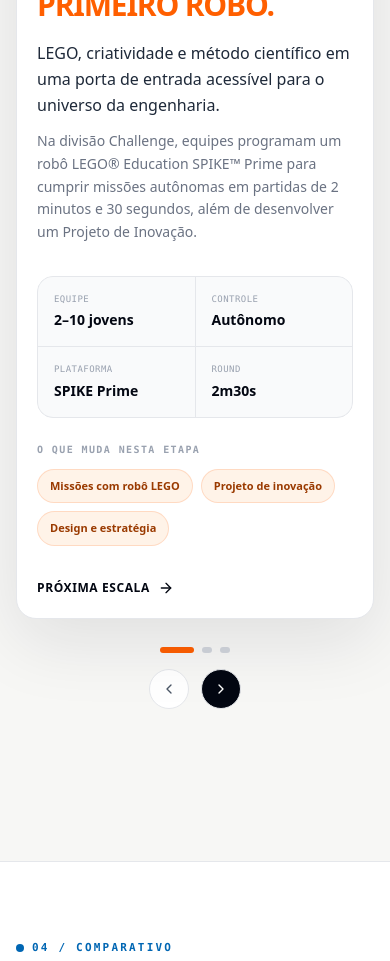
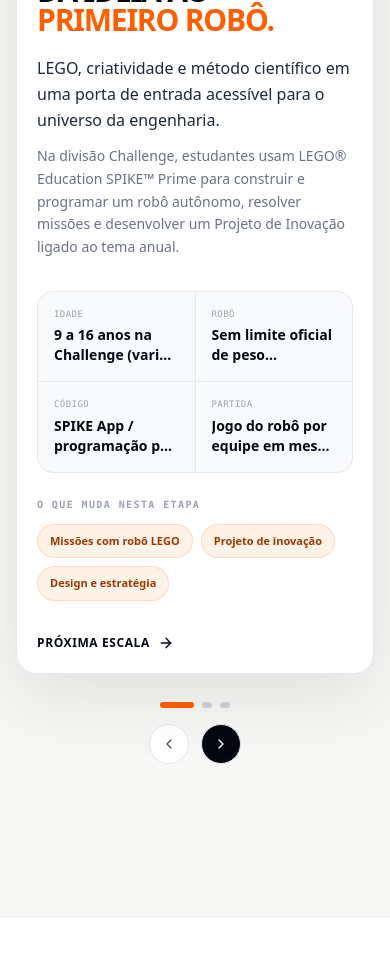
Before and after one commit to caastro-kng/FIRST, a React (Vite) app: page / in a window 390 px wide. Shown: the part 4600-5561 px from the top of the page. Built offline with nearby package versions, Linux system fonts and the light colour scheme.

Commit message:
refactor: centralize league data in carousel

```diff
--- a/src/components/LeaguesCarousel.tsx
+++ b/src/components/LeaguesCarousel.tsx
@@ -2,113 +2,78 @@ import React, { useCallback, useEffect, useRef, useState } from 'react';
 import { ArrowRight, ChevronLeft, ChevronRight, Cpu, Layers3, Trophy } from 'lucide-react';
 import { AnimatePresence, motion } from 'motion/react';
 import { LEAGUES_DATA } from '../data/firstData';
+import { LeagueId } from '../types/first';
 
-const LEAGUE_KEYS = ['fll', 'ftc', 'frc'] as const;
-type LeagueKey = (typeof LEAGUE_KEYS)[number];
-
-const LEAGUES_CONFIG = [
+const LEAGUES_CONFIG: Array<{
+  key: LeagueId;
+  indexStr: string;
+  headlinePrefix: string;
+  headlineHighlight: string;
+  intro: string;
+  accentColor: string;
+  accentSoft: string;
+  accentText: string;
+  progression: string;
+  icon: React.ComponentType<{ className?: string }>;
+  focus: string[];
+  photoCaption: string;
+}> = [
   {
-    key: 'fll' as LeagueKey,
+    key: 'fll',
     indexStr: '01 / 03',
-    shortName: 'FLL',
-    name: 'FIRST LEGO League',
-    eyebrow: '9 A 16 ANOS • PRIMEIRO CONTATO',
     headlinePrefix: 'DA IDEIA AO',
     headlineHighlight: 'PRIMEIRO ROBÔ.',
     intro: 'LEGO, criatividade e método científico em uma porta de entrada acessível para o universo da engenharia.',
-    detail: 'Na divisão Challenge, equipes programam um robô LEGO® Education SPIKE™ Prime para cumprir missões autônomas em partidas de 2 minutos e 30 segundos, além de desenvolver um Projeto de Inovação.',
     accentColor: '#FF5F00',
     accentSoft: '#FFF3E8',
     accentText: '#9A3A00',
     progression: 'LEGO',
     icon: Layers3,
-    specs: [
-      { label: 'Equipe', value: '2–10 jovens' },
-      { label: 'Controle', value: 'Autônomo' },
-      { label: 'Plataforma', value: 'SPIKE Prime' },
-      { label: 'Round', value: '2m30s' },
-    ],
-    focus: [
-      'Missões com robô LEGO',
-      'Projeto de inovação',
-      'Design e estratégia',
-    ],
+    focus: ['Missões com robô LEGO', 'Projeto de inovação', 'Design e estratégia'],
     photoCaption: 'LEGO® EDUCATION • AUTONOMIA • DESCOBERTA',
   },
   {
-    key: 'ftc' as LeagueKey,
+    key: 'ftc',
     indexStr: '02 / 03',
-    shortName: 'FTC',
-    name: 'FIRST Tech Challenge',
-    eyebrow: '12 A 18 ANOS • ENGENHARIA APLICADA',
     headlinePrefix: 'QUANDO O PROJETO',
     headlineHighlight: 'VIRA MÁQUINA.',
     intro: 'Metal, eletrônica e software entram em cena para transformar conceitos de engenharia em desempenho real de arena.',
-    detail: 'Robôs começam contidos em um cubo de 18 pol. (45,7 cm) e competem em alianças 2 contra 2. No manual 2025–2026, não existe limite oficial de peso para o robô.',
     accentColor: '#0066B3',
     accentSoft: '#EAF5FF',
     accentText: '#004D87',
     progression: 'METAL',
     icon: Cpu,
-    specs: [
-      { label: 'Peso', value: 'Sem limite oficial' },
-      { label: 'Início', value: 'Cubo 45,7 cm' },
-      { label: 'Código', value: 'Java / Blocks' },
-      { label: 'Arena', value: '2 × 2' },
-    ],
-    focus: [
-      'Visão computacional',
-      'Portfólio de engenharia',
-      'Sistemas mecânicos reais',
-    ],
+    focus: ['Visão computacional', 'Portfólio de engenharia', 'Sistemas mecânicos reais'],
     photoCaption: 'ALUMÍNIO • MOTORES 12V • JAVA • ESTRATÉGIA',
   },
   {
-    key: 'frc' as LeagueKey,
+    key: 'frc',
     indexStr: '03 / 03',
-    shortName: 'FRC',
-    name: 'FIRST Robotics Competition',
-    eyebrow: '14 A 18 ANOS • ESCALA INDUSTRIAL',
     headlinePrefix: 'ENGENHARIA EM',
     headlineHighlight: 'ESCALA DE ARENA.',
     intro: 'Robôs industriais, alianças 3 contra 3 e uma atmosfera que aproxima engenharia, estratégia e esporte.',
-    detail: 'Pelas regras oficiais de 2026, o robô pode pesar até 115 lb (52,16 kg), sem contar bumpers e bateria, e inicia com perímetro máximo de 110 pol. e até 30 pol. de altura.',
     accentColor: '#ED1C24',
     accentSoft: '#FFF0F1',
     accentText: '#A20F15',
     progression: 'ARENA',
     icon: Trophy,
-    specs: [
-      { label: 'Peso', value: 'Até 52,16 kg' },
-      { label: 'Aliança', value: '3 × 3' },
-      { label: 'Código', value: 'WPILib' },
-      { label: 'Escala', value: 'Industrial' },
-    ],
-    focus: [
-      'Swerve Drive 360°',
-      'Controle industrial',
-      'Impacto e alta velocidade',
-    ],
+    focus: ['Swerve Drive 360°', 'Controle industrial', 'Impacto e alta velocidade'],
     photoCaption: 'SWERVE • WPILIB • ALIANÇAS 3V3 • ALTA POTÊNCIA',
   },
 ];
 
 const slideVariants = {
-  enter: (direction: number) => ({
-    x: direction > 0 ? 48 : -48,
-    opacity: 0,
-  }),
-  center: {
-    x: 0,
-    opacity: 1,
-    transition: { duration: 0.5, ease: [0.16, 1, 0.3, 1] },
-  },
-  exit: (direction: number) => ({
-    x: direction > 0 ? -48 : 48,
-    opacity: 0,
-    transition: { duration: 0.35, ease: [0.16, 1, 0.3, 1] },
-  }),
+  enter: (direction: number) => ({ x: direction > 0 ? 48 : -48, opacity: 0 }),
+  center: { x: 0, opacity: 1, transition: { duration: 0.5, ease: [0.16, 1, 0.3, 1] } },
+  exit: (direction: number) => ({ x: direction > 0 ? -48 : 48, opacity: 0, transition: { duration: 0.35, ease: [0.16, 1, 0.3, 1] } }),
 };
+
+const getSpecs = (league: (typeof LEAGUES_DATA)[string]) => [
+  { label: 'Idade', value: league.targetAge },
+  { label: 'Robô', value: league.robotWeight },
+  { label: 'Código', value: league.programming[0] },
+  { label: 'Partida', value: league.allianceFormat },
+];
 
 export const LeaguesCarousel: React.FC = () => {
   const [currentIndex, setCurrentIndex] = useState(0);
@@ -119,15 +84,13 @@ export const LeaguesCarousel: React.FC = () => {
   const activeConfig = LEAGUES_CONFIG[currentIndex];
   const activeData = LEAGUES_DATA[activeConfig.key];
   const ActiveIcon = activeConfig.icon;
+  const specs = getSpecs(activeData);
 
-  const goToSlide = useCallback(
-    (index: number) => {
-      if (index === currentIndex) return;
-      setDirection(index > currentIndex ? 1 : -1);
-      setCurrentIndex(index);
-    },
-    [currentIndex],
-  );
+  const goToSlide = useCallback((index: number) => {
+    if (index === currentIndex) return;
+    setDirection(index > currentIndex ? 1 : -1);
+    setCurrentIndex(index);
+  }, [currentIndex]);
 
   const prevSlide = useCallback(() => {
     setDirection(-1);
@@ -143,15 +106,11 @@ export const LeaguesCarousel: React.FC = () => {
     const handleKeyDown = (event: KeyboardEvent) => {
       const section = document.getElementById('ligas');
       if (!section) return;
-
       const rect = section.getBoundingClientRect();
-      const inView = rect.top < window.innerHeight && rect.bottom > 0;
-      if (!inView) return;
-
+      if (!(rect.top < window.innerHeight && rect.bottom > 0)) return;
       if (event.key === 'ArrowLeft') prevSlide();
       if (event.key === 'ArrowRight') nextSlide();
     };
-
     window.addEventListener('keydown', handleKeyDown);
     return () => window.removeEventListener('keydown', handleKeyDown);
   }, [nextSlide, prevSlide]);
@@ -167,41 +126,28 @@ export const LeaguesCarousel: React.FC = () => {
 
   const handleTouchEnd = () => {
     if (touchStartX.current === null || touchEndX.current === null) return;
-
     const distance = touchStartX.current - touchEndX.current;
-    if (Math.abs(distance) > 45) {
-      distance > 0 ? nextSlide() : prevSlide();
-    }
-
+    if (Math.abs(distance) > 45) distance > 0 ? nextSlide() : prevSlide();
     touchStartX.current = null;
     touchEndX.current = null;
   };
 
   return (
-    <section
-      id="ligas"
-      className="scroll-mt-24 lg:scroll-mt-28 bg-[#F7F7F5] relative border-b border-gray-200 overflow-hidden select-none"
-    >
+    <section id="ligas" className="scroll-mt-24 lg:scroll-mt-28 bg-[#F7F7F5] relative border-b border-gray-200 overflow-hidden select-none">
       <div className="absolute inset-0 pointer-events-none opacity-60 bg-[radial-gradient(circle_at_85%_10%,rgba(0,102,179,0.08),transparent_28%)]" />
 
       <div className="max-w-7xl mx-auto px-4 sm:px-6 lg:px-8 py-20 lg:py-28 relative">
         <div className="grid grid-cols-1 lg:grid-cols-12 gap-8 lg:gap-12 items-end mb-10 lg:mb-14">
           <div className="lg:col-span-8">
             <div className="inline-flex items-center gap-2 text-[10px] sm:text-[11px] font-mono font-bold uppercase tracking-[0.18em] text-[#0066B3] mb-4">
-              <span className="w-1.5 h-1.5 bg-[#0066B3] rounded-full" />
-              03 / ECOSSISTEMA FIRST
+              <span className="w-1.5 h-1.5 bg-[#0066B3] rounded-full" />03 / ECOSSISTEMA FIRST
             </div>
-
             <h2 className="text-[2.5rem] sm:text-5xl lg:text-6xl font-black text-gray-950 tracking-[-0.04em] uppercase leading-[0.94] max-w-4xl">
-              UMA JORNADA.
-              <span className="block text-[#0066B3]">TRÊS ESCALAS DE ENGENHARIA.</span>
+              UMA JORNADA.<span className="block text-[#0066B3]">TRÊS ESCALAS DE ENGENHARIA.</span>
             </h2>
           </div>
-
           <div className="lg:col-span-4 lg:pb-1">
-            <p className="text-sm sm:text-base text-gray-600 leading-relaxed max-w-md lg:ml-auto">
-              Do primeiro protótipo em LEGO a máquinas de escala industrial: a complexidade cresce, mas a lógica permanece a mesma — imaginar, construir, testar e competir.
-            </p>
+            <p className="text-sm sm:text-base text-gray-600 leading-relaxed max-w-md lg:ml-auto">Do primeiro protótipo em LEGO a máquinas de escala industrial: a complexidade cresce, mas a lógica permanece a mesma — imaginar, construir, testar e competir.</p>
           </div>
         </div>
 
@@ -210,41 +156,16 @@ export const LeaguesCarousel: React.FC = () => {
             {LEAGUES_CONFIG.map((league, index) => {
               const isActive = index === currentIndex;
               const Icon = league.icon;
-
+              const data = LEAGUES_DATA[league.key];
               return (
-                <button
-                  key={league.key}
-                  type="button"
-                  role="tab"
-                  aria-selected={isActive}
-                  aria-controls={`slide-league-${league.key}`}
-                  onClick={() => goToSlide(index)}
-                  className={`relative px-3 sm:px-5 py-4 sm:py-5 text-left transition-all border-r last:border-r-0 border-gray-200 ${
-                    isActive ? 'bg-gray-950 text-white' : 'bg-white text-gray-500 hover:bg-gray-50 hover:text-gray-950'
-                  }`}
-                >
-                  <div
-                    className="absolute top-0 left-0 right-0 h-1 transition-opacity"
-                    style={{ backgroundColor: league.accentColor, opacity: isActive ? 1 : 0 }}
-                  />
-
+                <button key={league.key} type="button" role="tab" aria-selected={isActive} aria-controls={`slide-league-${league.key}`} onClick={() => goToSlide(index)} className={`relative px-3 sm:px-5 py-4 sm:py-5 text-left transition-all border-r last:border-r-0 border-gray-200 ${isActive ? 'bg-gray-950 text-white' : 'bg-white text-gray-500 hover:bg-gray-50 hover:text-gray-950'}`}>
+                  <div className="absolute top-0 left-0 right-0 h-1 transition-opacity" style={{ backgroundColor: league.accentColor, opacity: isActive ? 1 : 0 }} />
                   <div className="flex items-center gap-2 sm:gap-3">
-                    <div
-                      className="hidden sm:flex w-9 h-9 rounded-full items-center justify-center shrink-0"
-                      style={{
-                        backgroundColor: isActive ? `${league.accentColor}22` : league.accentSoft,
-                        color: league.accentColor,
-                      }}
-                    >
-                      <Icon className="w-4 h-4" />
-                    </div>
-
+                    <div className="hidden sm:flex w-9 h-9 rounded-full items-center justify-center shrink-0" style={{ backgroundColor: isActive ? `${league.accentColor}22` : league.accentSoft, color: league.accentColor }}><Icon className="w-4 h-4" /></div>
                     <div className="min-w-0">
                       <div className="text-[10px] font-mono uppercase tracking-wider opacity-60">{league.indexStr}</div>
-                      <div className="text-sm sm:text-base font-black uppercase tracking-tight">{league.shortName}</div>
-                      <div className="hidden md:block text-[10px] font-mono uppercase tracking-wide opacity-60 mt-0.5">
-                        {league.progression}
-                      </div>
+                      <div className="text-sm sm:text-base font-black uppercase tracking-tight">{data.acronym}</div>
+                      <div className="hidden md:block text-[10px] font-mono uppercase tracking-wide opacity-60 mt-0.5">{league.progression}</div>
                     </div>
                   </div>
                 </button>
@@ -253,59 +174,20 @@ export const LeaguesCarousel: React.FC = () => {
           </div>
         </div>
 
-        <div
-          onTouchStart={handleTouchStart}
-          onTouchMove={handleTouchMove}
-          onTouchEnd={handleTouchEnd}
-          id={`slide-league-${activeConfig.key}`}
-          role="region"
-          aria-roledescription="carousel"
-          aria-label={`${activeConfig.name} — ${activeConfig.indexStr}`}
-          className="relative"
-        >
+        <div onTouchStart={handleTouchStart} onTouchMove={handleTouchMove} onTouchEnd={handleTouchEnd} id={`slide-league-${activeConfig.key}`} role="region" aria-roledescription="carousel" aria-label={`${activeData.name} — ${activeConfig.indexStr}`} className="relative">
           <AnimatePresence mode="wait" custom={direction}>
-            <motion.div
-              key={activeConfig.key}
-              custom={direction}
-              variants={slideVariants}
-              initial="enter"
-              animate="center"
-              exit="exit"
-              className="grid grid-cols-1 lg:grid-cols-12 bg-white border border-gray-200 rounded-[1.75rem] overflow-hidden shadow-[0_22px_70px_rgba(17,24,39,0.10)]"
-            >
+            <motion.div key={activeConfig.key} custom={direction} variants={slideVariants} initial="enter" animate="center" exit="exit" className="grid grid-cols-1 lg:grid-cols-12 bg-white border border-gray-200 rounded-[1.75rem] overflow-hidden shadow-[0_22px_70px_rgba(17,24,39,0.10)]">
               <div className="lg:col-span-7 relative min-h-[360px] sm:min-h-[480px] lg:min-h-[620px] bg-gray-950 overflow-hidden">
-                <motion.img
-                  src={activeData.imageUrl}
-                  alt={activeData.name}
-                  initial={{ scale: 1.06 }}
-                  animate={{ scale: 1 }}
-                  transition={{ duration: 0.85, ease: [0.16, 1, 0.3, 1] }}
-                  className="absolute inset-0 w-full h-full object-cover"
-                  referrerPolicy="no-referrer"
-                />
-
+                <motion.img src={activeData.imageUrl} alt={activeData.name} initial={{ scale: 1.06 }} animate={{ scale: 1 }} transition={{ duration: 0.85, ease: [0.16, 1, 0.3, 1] }} className="absolute inset-0 w-full h-full object-cover" referrerPolicy="no-referrer" />
                 <div className="absolute inset-0 bg-gradient-to-t from-black via-black/30 to-black/10" />
                 <div className="absolute inset-0 bg-gradient-to-r from-black/25 via-transparent to-transparent" />
-
                 <div className="absolute top-5 left-5 sm:top-7 sm:left-7 flex items-center gap-2">
-                  <div
-                    className="px-3 py-1.5 rounded-full text-[10px] font-mono font-black uppercase tracking-[0.15em] text-white backdrop-blur-md border border-white/15"
-                    style={{ backgroundColor: `${activeConfig.accentColor}DD` }}
-                  >
-                    {activeConfig.shortName}
-                  </div>
-                  <div className="px-3 py-1.5 rounded-full text-[10px] font-mono font-bold uppercase tracking-[0.12em] text-white/85 bg-black/45 backdrop-blur-md border border-white/10">
-                    {activeConfig.progression}
-                  </div>
+                  <div className="px-3 py-1.5 rounded-full text-[10px] font-mono font-black uppercase tracking-[0.15em] text-white backdrop-blur-md border border-white/15" style={{ backgroundColor: `${activeConfig.accentColor}DD` }}>{activeData.acronym}</div>
+                  <div className="px-3 py-1.5 rounded-full text-[10px] font-mono font-bold uppercase tracking-[0.12em] text-white/85 bg-black/45 backdrop-blur-md border border-white/10">{activeConfig.progression}</div>
                 </div>
-
                 <div className="absolute left-5 right-5 bottom-5 sm:left-7 sm:right-7 sm:bottom-7 text-white">
-                  <div className="text-[10px] sm:text-[11px] font-mono font-bold uppercase tracking-[0.16em] mb-3" style={{ color: activeConfig.accentColor }}>
-                    {activeConfig.photoCaption}
-                  </div>
-                  <p className="text-sm sm:text-base lg:text-lg leading-relaxed text-white/90 max-w-2xl">
-                    “{activeData.quote}”
-                  </p>
+                  <div className="text-[10px] sm:text-[11px] font-mono font-bold uppercase tracking-[0.16em] mb-3" style={{ color: activeConfig.accentColor }}>{activeConfig.photoCaption}</div>
+                  <p className="text-sm sm:text-base lg:text-lg leading-relaxed text-white/90 max-w-2xl">“{activeData.quote}”</p>
                 </div>
               </div>
 
@@ -313,59 +195,34 @@ export const LeaguesCarousel: React.FC = () => {
                 <div>
                   <div className="flex items-center justify-between gap-4 mb-8">
                     <div className="inline-flex items-center gap-2 text-[10px] font-mono font-bold uppercase tracking-[0.14em]" style={{ color: activeConfig.accentText }}>
-                      <span className="w-1.5 h-1.5 rounded-full" style={{ backgroundColor: activeConfig.accentColor }} />
-                      {activeConfig.eyebrow}
+                      <span className="w-1.5 h-1.5 rounded-full" style={{ backgroundColor: activeConfig.accentColor }} />{activeData.targetAge}
                     </div>
                     <span className="text-[10px] font-mono text-gray-400">{activeConfig.indexStr}</span>
                   </div>
-
                   <h3 className="text-3xl sm:text-4xl xl:text-[3.25rem] font-black uppercase tracking-[-0.04em] leading-[0.96] text-gray-950 mb-5">
-                    {activeConfig.headlinePrefix}
-                    <span className="block" style={{ color: activeConfig.accentColor }}>
-                      {activeConfig.headlineHighlight}
-                    </span>
+                    {activeConfig.headlinePrefix}<span className="block" style={{ color: activeConfig.accentColor }}>{activeConfig.headlineHighlight}</span>
                   </h3>
-
                   <p className="text-base text-gray-800 leading-relaxed font-medium mb-3">{activeConfig.intro}</p>
-                  <p className="text-sm text-gray-500 leading-relaxed">{activeConfig.detail}</p>
+                  <p className="text-sm text-gray-500 leading-relaxed">{activeData.description}</p>
                 </div>
 
                 <div>
                   <div className="grid grid-cols-2 gap-px bg-gray-200 border border-gray-200 rounded-2xl overflow-hidden mb-6">
-                    {activeConfig.specs.map((spec) => (
+                    {specs.map((spec) => (
                       <div key={spec.label} className="bg-gray-50 px-4 py-4">
                         <div className="text-[9px] font-mono uppercase tracking-wider text-gray-400 mb-1">{spec.label}</div>
-                        <div className="text-sm font-black text-gray-950">{spec.value}</div>
+                        <div className="text-sm font-black text-gray-950 line-clamp-2">{spec.value}</div>
                       </div>
                     ))}
                   </div>
-
                   <div className="mb-7">
                     <div className="text-[10px] font-mono font-bold uppercase tracking-[0.14em] text-gray-400 mb-3">O QUE MUDA NESTA ETAPA</div>
                     <div className="flex flex-wrap gap-2">
-                      {activeConfig.focus.map((item) => (
-                        <span
-                          key={item}
-                          className="px-3 py-2 rounded-full text-[11px] font-bold border"
-                          style={{
-                            backgroundColor: activeConfig.accentSoft,
-                            borderColor: `${activeConfig.accentColor}2A`,
-                            color: activeConfig.accentText,
-                          }}
-                        >
-                          {item}
-                        </span>
-                      ))}
+                      {activeConfig.focus.map((item) => <span key={item} className="px-3 py-2 rounded-full text-[11px] font-bold border" style={{ backgroundColor: activeConfig.accentSoft, borderColor: `${activeConfig.accentColor}2A`, color: activeConfig.accentText }}>{item}</span>)}
                     </div>
                   </div>
-
-                  <button
-                    type="button"
-                    onClick={nextSlide}
-                    className="group inline-flex items-center gap-2 text-xs font-black uppercase tracking-wider text-gray-950 hover:gap-3 transition-all"
-                  >
-                    {currentIndex === LEAGUES_CONFIG.length - 1 ? 'Voltar ao início' : 'Próxima escala'}
-                    <ArrowRight className="w-4 h-4" />
+                  <button type="button" onClick={nextSlide} className="group inline-flex items-center gap-2 text-xs font-black uppercase tracking-wider text-gray-950 hover:gap-3 transition-all">
+                    {currentIndex === LEAGUES_CONFIG.length - 1 ? 'Voltar ao início' : 'Próxima escala'}<ArrowRight className="w-4 h-4" />
                   </button>
                 </div>
               </div>
@@ -377,40 +234,13 @@ export const LeaguesCarousel: React.FC = () => {
           <div className="flex items-center gap-2">
             {LEAGUES_CONFIG.map((league, index) => {
               const isActive = index === currentIndex;
-              return (
-                <button
-                  key={league.key}
-                  type="button"
-                  onClick={() => goToSlide(index)}
-                  aria-label={`Ver ${league.name}`}
-                  className="h-1.5 rounded-full transition-all"
-                  style={{
-                    width: isActive ? 34 : 10,
-                    backgroundColor: isActive ? league.accentColor : '#D1D5DB',
-                  }}
-                />
-              );
+              return <button key={league.key} type="button" onClick={() => goToSlide(index)} aria-label={`Ver ${LEAGUES_DATA[league.key].name}`} className="h-1.5 rounded-full transition-all" style={{ width: isActive ? 34 : 10, backgroundColor: isActive ? league.accentColor : '#D1D5DB' }} />;
             })}
           </div>
-
           <div className="flex items-center gap-3">
             <span className="hidden sm:inline text-[10px] font-mono uppercase tracking-wider text-gray-400 mr-1">Use ← → para navegar</span>
-            <button
-              type="button"
-              onClick={prevSlide}
-              aria-label="Liga anterior"
-              className="w-10 h-10 rounded-full border border-gray-200 bg-white text-gray-600 hover:text-gray-950 hover:border-gray-300 transition-colors flex items-center justify-center"
-            >
-              <ChevronLeft className="w-4 h-4" />
-            </button>
-            <button
-              type="button"
-              onClick={nextSlide}
-              aria-label="Próxima liga"
-              className="w-10 h-10 rounded-full border border-gray-200 bg-gray-950 text-white hover:bg-gray-800 transition-colors flex items-center justify-center"
-            >
-              <ChevronRight className="w-4 h-4" />
-            </button>
+            <button type="button" onClick={prevSlide} aria-label="Liga anterior" className="w-10 h-10 rounded-full border border-gray-200 bg-white text-gray-600 hover:text-gray-950 hover:border-gray-300 transition-colors flex items-center justify-center"><ChevronLeft className="w-4 h-4" /></button>
+            <button type="button" onClick={nextSlide} aria-label="Próxima liga" className="w-10 h-10 rounded-full border border-gray-200 bg-gray-950 text-white hover:bg-gray-800 transition-colors flex items-center justify-center"><ChevronRight className="w-4 h-4" /></button>
           </div>
         </div>
       </div>
```
